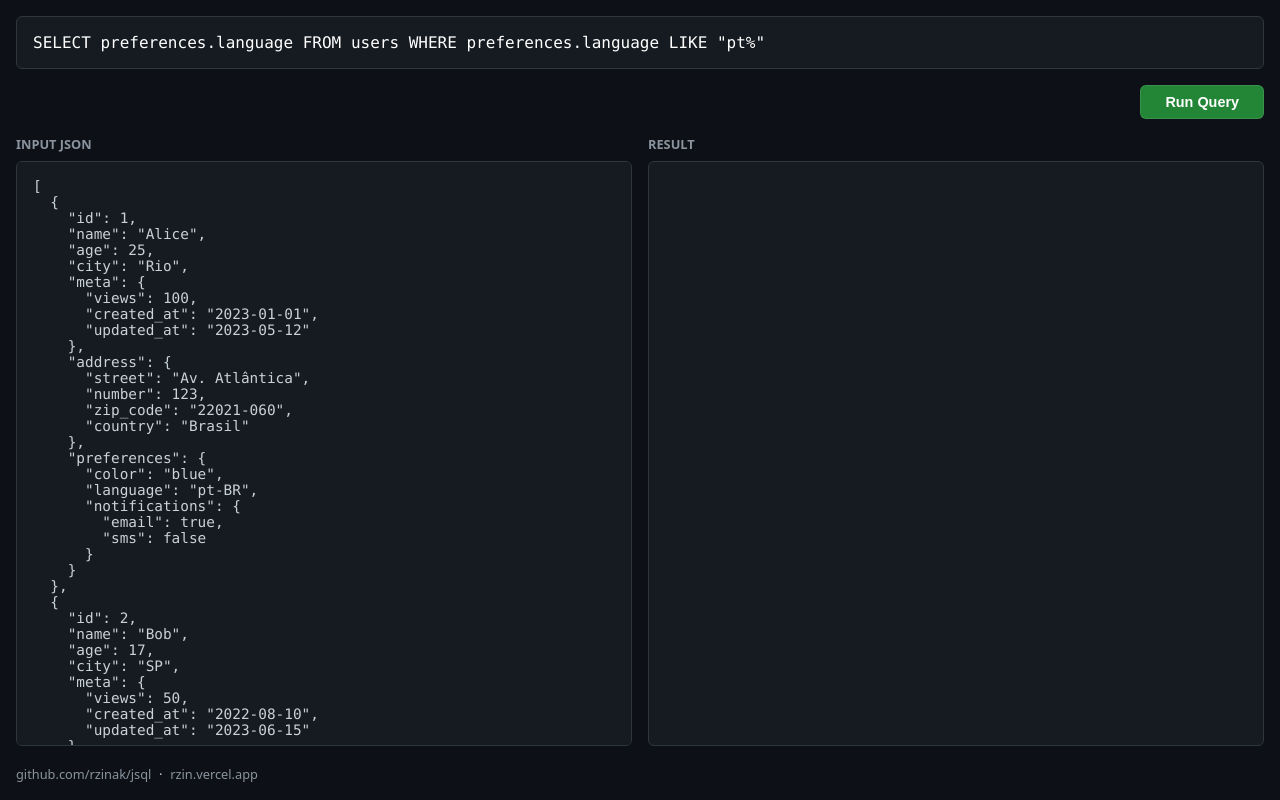
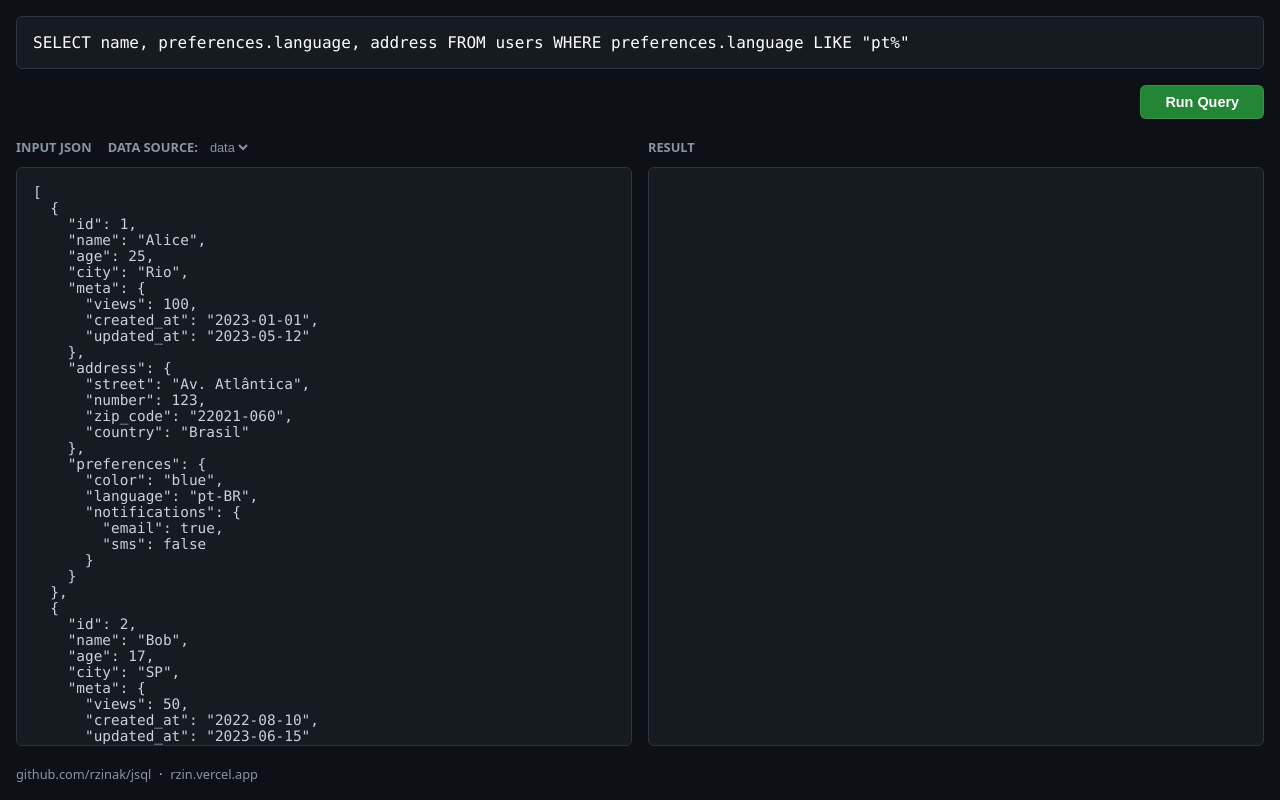
Before and after one commit to rzinak/jsql, a website built with Vite: page index.html in a window 1280 px wide. Built offline with nearby package versions, Linux system fonts and the light colour scheme.

Commit message:
added a 'select' to support multiple data sources in the future and improved scrollbar

```diff
--- a/index.html
+++ b/index.html
@@ -22,6 +22,12 @@
       <div class="panel">
         <div class="input-header">
           <span class="label">Input JSON</span>
+          <div class="data-source">
+            <label for="table-selector">Data source:</label>
+            <select name="table-selector" id="table-selector">
+              <option value="data">data</option>
+            </select>
+          </div>
           <button id="copy-input-btn">Copy</button>
           <button id="clear-input-btn">Clear Input</button>
         </div>
--- a/src/ui/main.ts
+++ b/src/ui/main.ts
@@ -1,4 +1,9 @@
-// TODO: add a 'copy' button, to copy all text from either the input or output panels
+// TODO: let the user create data sources -- tables --, i already added a select there in the 'input json' section.
+// i could start with some in-memory data, so it wont start empty;
+// no need for a modal now, window.prompt is enough for now;
+// one thing i should keep in mind is during the 'context switch', as i would need to save the current data inside
+// the in-memory storage, should not allow the user to change the data source if there's something wrong;
+// need a global state for the current data source;
 
 import { evaluate } from "../engine/evaluator.ts";
 import { tokenize } from "../engine/lexer.ts";
@@ -20,7 +25,7 @@ jsonInput.value = JSON.stringify(NESTED_INITIAL_DATA, null, 2);
 // query.value = 'select id, age, city, address from data where LIKE "rua%"';
 // query.value = 'select id, age, city, address from data where address.street LIKE "rua%"';
 // query.value = 'SELECT name, preferences.language FROM users WHERE preferences.language LIKE "pt%"';
-query.value = 'SELECT preferences.language FROM users WHERE preferences.language LIKE "pt%"';
+query.value = 'SELECT name, preferences.language, address FROM users WHERE preferences.language LIKE "pt%"';
 
 const run = () => {
   try {
--- a/src/ui/style.css
+++ b/src/ui/style.css
@@ -90,11 +90,43 @@ button:hover {
   color: #8b949e;
   font-weight: 600;
   text-transform: uppercase;
+  line-height: 1;
 }
 
 .input-header {
   display: flex;
-  justify-content: space-between;
+  align-items: center;
+  gap: 1rem;
+  height: 1.5rem;
+}
+
+.data-source {
+  display: flex;
+  align-items: center;
+  gap: 0.5rem;
+}
+
+.data-source>label {
+  font-size: 0.8rem;
+  color: #8b949e;
+  font-weight: 600;
+  text-transform: uppercase;
+  line-height: 1;
+}
+
+.data-source>select {
+  outline: none;
+  background-color: transparent;
+  color: #8b949e;
+  border: none;
+  font-size: 0.8rem;
+  line-height: 1;
+}
+
+.data-source>select:focus {
+  outline: none;
+  border: none;
+  box-shadow: none;
 }
 
 .input-header>button {
@@ -134,7 +166,8 @@ button:hover {
 
 .output-header {
   display: flex;
-  justify-content: space-between;
+  align-items: center;
+  height: 1.5rem;
 }
 
 .output-header>button {
@@ -201,3 +234,34 @@ footer>small>a {
   border-color: #f85149 !important;
   color: #f85149;
 }
+
+
+textarea::-webkit-scrollbar,
+pre::-webkit-scrollbar {
+  width: 10px;
+  height: 10px;
+}
+
+textarea::-webkit-scrollbar-track,
+pre::-webkit-scrollbar-track {
+  background: var(--bg);
+  border-radius: 6px;
+}
+
+textarea::-webkit-scrollbar-thumb,
+pre::-webkit-scrollbar-thumb {
+  background: #30363d;
+  border-radius: 6px;
+  border: 2px solid var(--bg);
+}
+
+textarea::-webkit-scrollbar-thumb:hover,
+pre::-webkit-scrollbar-thumb:hover {
+  background: #484f58;
+}
+
+textarea,
+pre {
+  scrollbar-width: thin;
+  scrollbar-color: #30363d var(--bg);
+}
```
